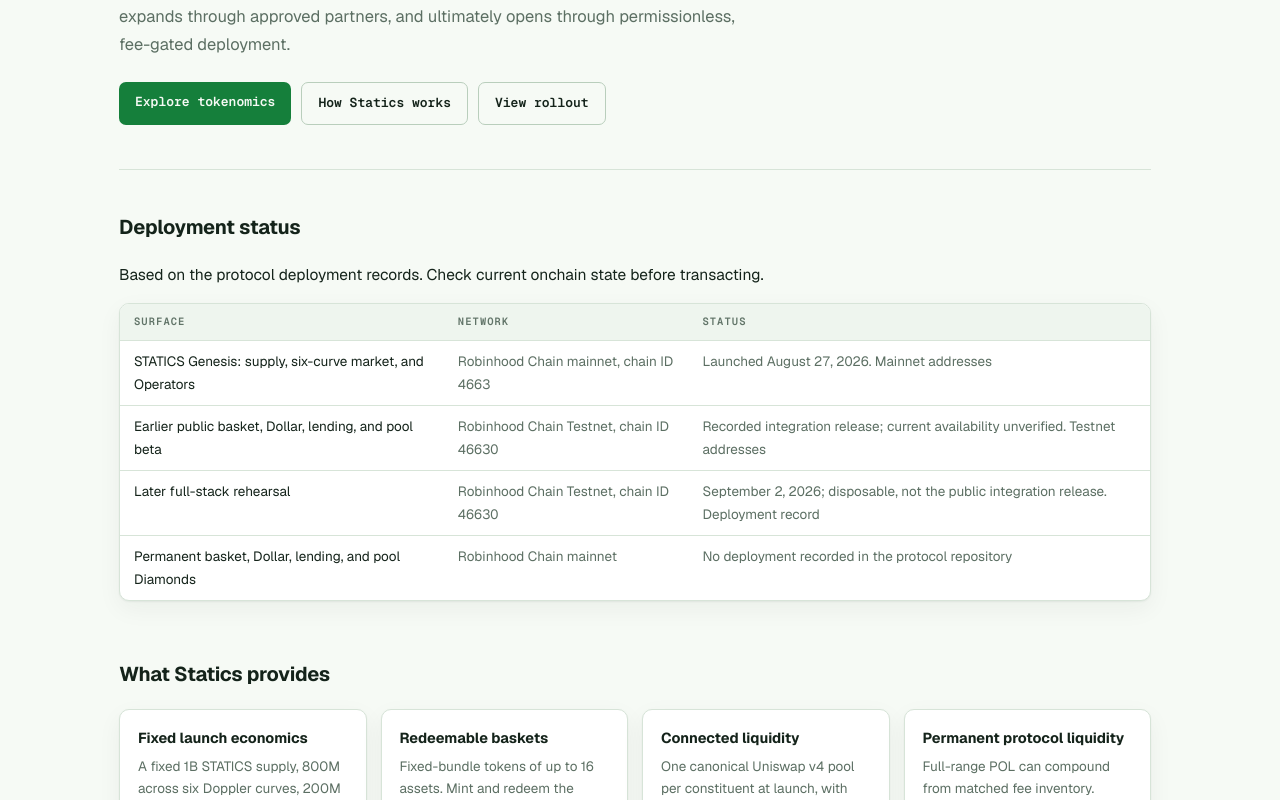
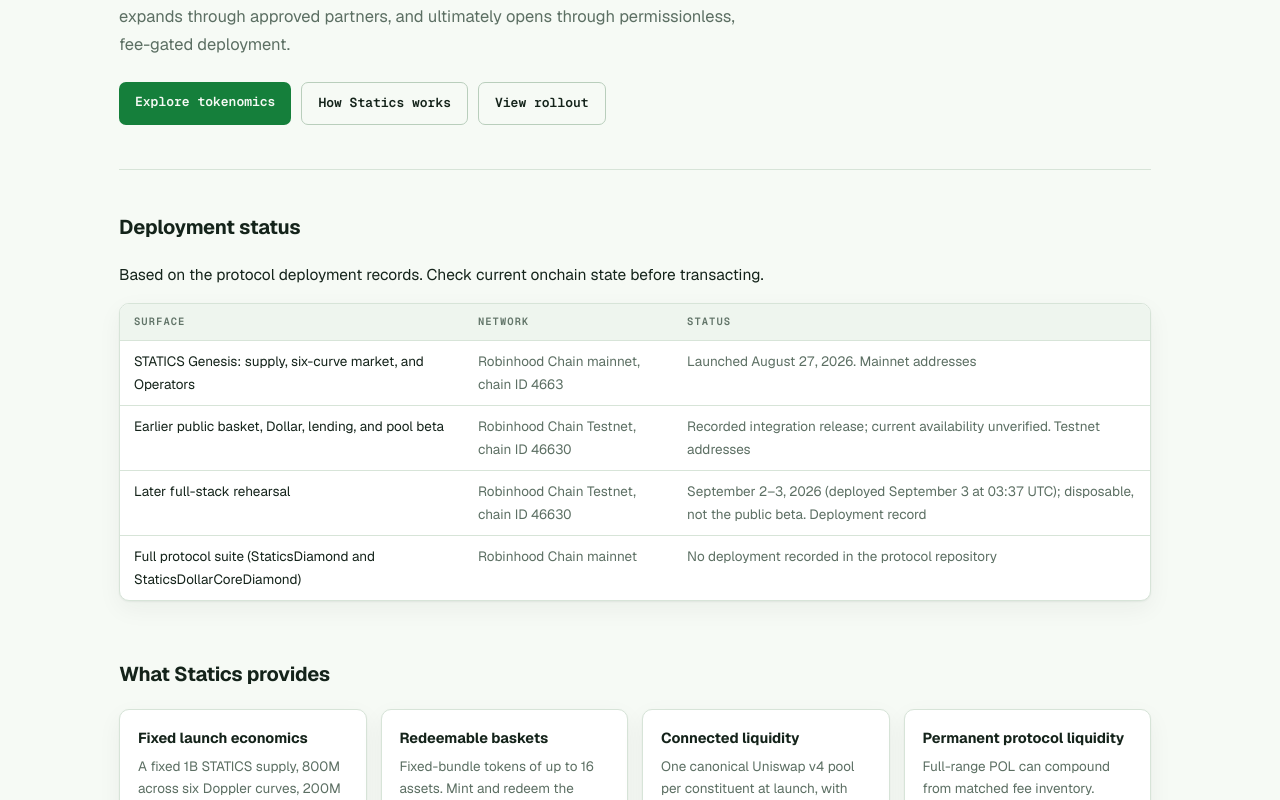
Before and after one commit to EqualFiLabs/statics-docs, a Next.js app: page / in a window 1280 px wide. Shown: the part 407-1207 px from the top of the page. Built offline with nearby package versions, Linux system fonts and the light colour scheme; no server answers.

Commit message:
docs: clarify deployment records and Diamond topology

```diff
--- a/app/page.tsx
+++ b/app/page.tsx
@@ -168,12 +168,13 @@
                   <td>Later full-stack rehearsal</td>
                   <td>Robinhood Chain Testnet, chain ID 46630</td>
                   <td>
-                    September 2, 2026; disposable, not the public integration release.{" "}
+                    September 2–3, 2026 (deployed September 3 at 03:37 UTC); disposable,
+                    not the public beta.{" "}
                     <a href="https://github.com/EqualFiLabs/statics/blob/master/deployment.md">Deployment record</a>
                   </td>
                 </tr>
                 <tr>
-                  <td>Permanent basket, Dollar, lending, and pool Diamonds</td>
+                  <td>Full protocol suite (StaticsDiamond and StaticsDollarCoreDiamond)</td>
                   <td>Robinhood Chain mainnet</td>
                   <td>No deployment recorded in the protocol repository</td>
                 </tr>
--- a/scripts/generate-agent-output.mjs
+++ b/scripts/generate-agent-output.mjs
@@ -81,7 +81,7 @@
 // ---- key facts from public/addresses.json ----
 const addresses = JSON.parse(fs.readFileSync(path.join(ROOT, "public", "addresses.json"), "utf8"));
 const facts = [
-  `Live Genesis: Robinhood Chain mainnet (chainId 4663). Addresses: ${SITE_URL}/docs/reference/robinhood-mainnet-genesis/`,
+  `Genesis launched August 27, 2026, on Robinhood Chain mainnet (chainId 4663), per the deployment manifest. Addresses: ${SITE_URL}/docs/reference/robinhood-mainnet-genesis/`,
   `Testnet integration record in /addresses.json: ${addresses.network.name} (chainId ${addresses.network.chainId}) — ${addresses.network.status}`,
   `Testnet StaticsDiamond: ${addresses.integrationAddress}`,
   `Testnet Statics Dollar (USDstx): ${addresses.tokens.USDstx.address}`,
```
Also changed, not shown: 4 other files (tests, documents, lock files or other folders).
